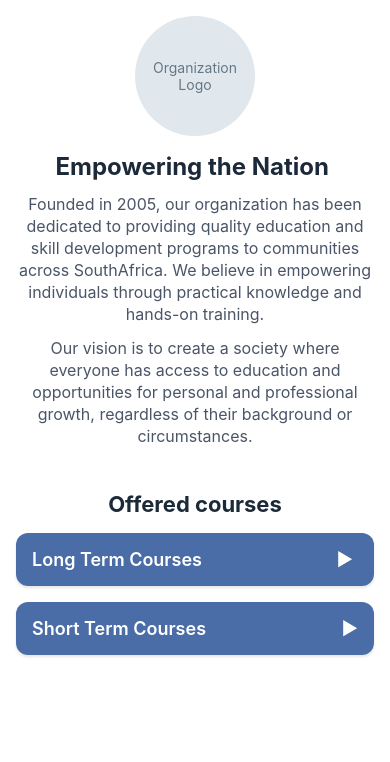
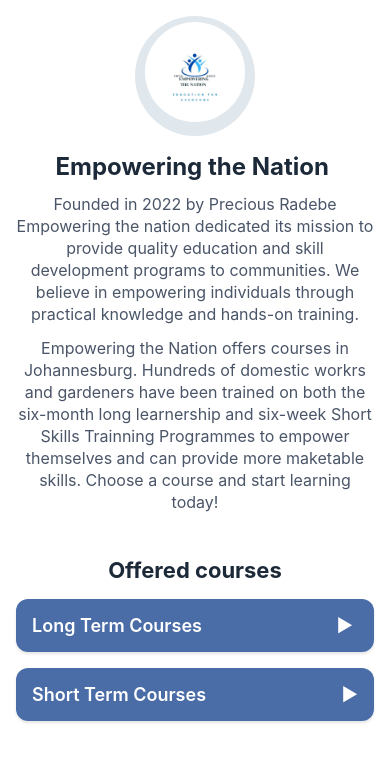
Before and after one commit to st10476645/GAPMobileApp, a React Native app: screen / in a window 390 px wide. Shown: the top 762 px of the page. Built offline with nearby package versions, Linux system fonts and the light colour scheme.

Commit message:
logo added and some comments again

```diff
--- a/App.tsx
+++ b/App.tsx
@@ -2,11 +2,8 @@
 import {StyleSheet,View,Text,ScrollView,Image,LayoutAnimation, TouchableOpacity,
 } from 'react-native';
 import { useNavigation } from '@react-navigation/native';
-//import { createStackNavigator } from '@react-navigation/stack'; // Why is it not working?
+//import { createStackNavigator } from '@react-navigation/stack'; // needs it
 
-const courses = { LongCourses: [ { id: 1, name: 'First Aid' }, { id: 2, name: 'Sewing' }, { id: 3, name: 'Landscaping' }, { id: 4, name: 'Life Skills' } ],
-                  ShortCourses: [ { id: 1, name: 'Child Minding' }, { id: 2, name: 'Cooking' }, { id: 3, name: 'Garden Maintenance' } ]
-                }; //This is the data structure that holds the courses offered by the organization
 
 
 export default function Homepage() {
@@ -32,19 +29,19 @@
         {/* Logo and Organization Info */}
         <View style={styles.header}>
           <View style={styles.logoContainer}>
-            <Text style={styles.logoText}>Organization Logo</Text> {/* Replace with actual logo image */}
-            {/* <Image source={logo} style={styles.logo} /> */}
+            <Image source={require('./assets/Logo.jpeg')} style={styles.logo} />
           </View>
           <Text style={styles.title}>Empowering the Nation </Text>
           <Text style={styles.description}>
-            Founded in 2005, our organization has been dedicated to providing quality education
-            and skill development programs to communities across SouthAfrica. We believe in
+            Founded in 2022 by Precious Radebe Empowering the nation dedicated its mission to provide quality education
+            and skill development programs to communities. We believe in
             empowering individuals through practical knowledge and hands-on training.
           </Text>
           <Text style={styles.description}>
-            Our vision is to create a society where everyone has access to education and
-            opportunities for personal and professional growth, regardless of their background
-            or circumstances.
+            Empowering the Nation offers courses in Johannesburg. Hundreds of domestic workrs and gardeners have been trained
+            on both the six-month long learnership and six-week Short Skills Trainning Programmes to empower themselves and
+            can provide more maketable skills.
+            Choose a course and start learning today!
           </Text>
         </View>
 
@@ -88,7 +85,7 @@
               </Text>
             </TouchableOpacity>
 
-            {showShortCourses && (
+            {showShortCourses && ( // Same as above but for the short courses button (but will probably have to change when dealing with navigation)
               <View style={styles.courseList}>
                 <TouchableOpacity style={styles.courseItem}>
                   <Text style={styles.courseName}>Child Minding</Text>
@@ -132,10 +129,11 @@
     alignItems: 'center',
     marginBottom: 16,
   },
-  logoText: {
-    fontSize: 14,
-    color: '#657786',
-    textAlign: 'center',
+  logo: {
+    width: 100,
+    height: 100,
+    borderRadius: 50,
+    marginBottom: 8,
   },
   title: {
     fontSize: 24,
```
Also changed, not shown: assets/Logo.jpeg (added).
